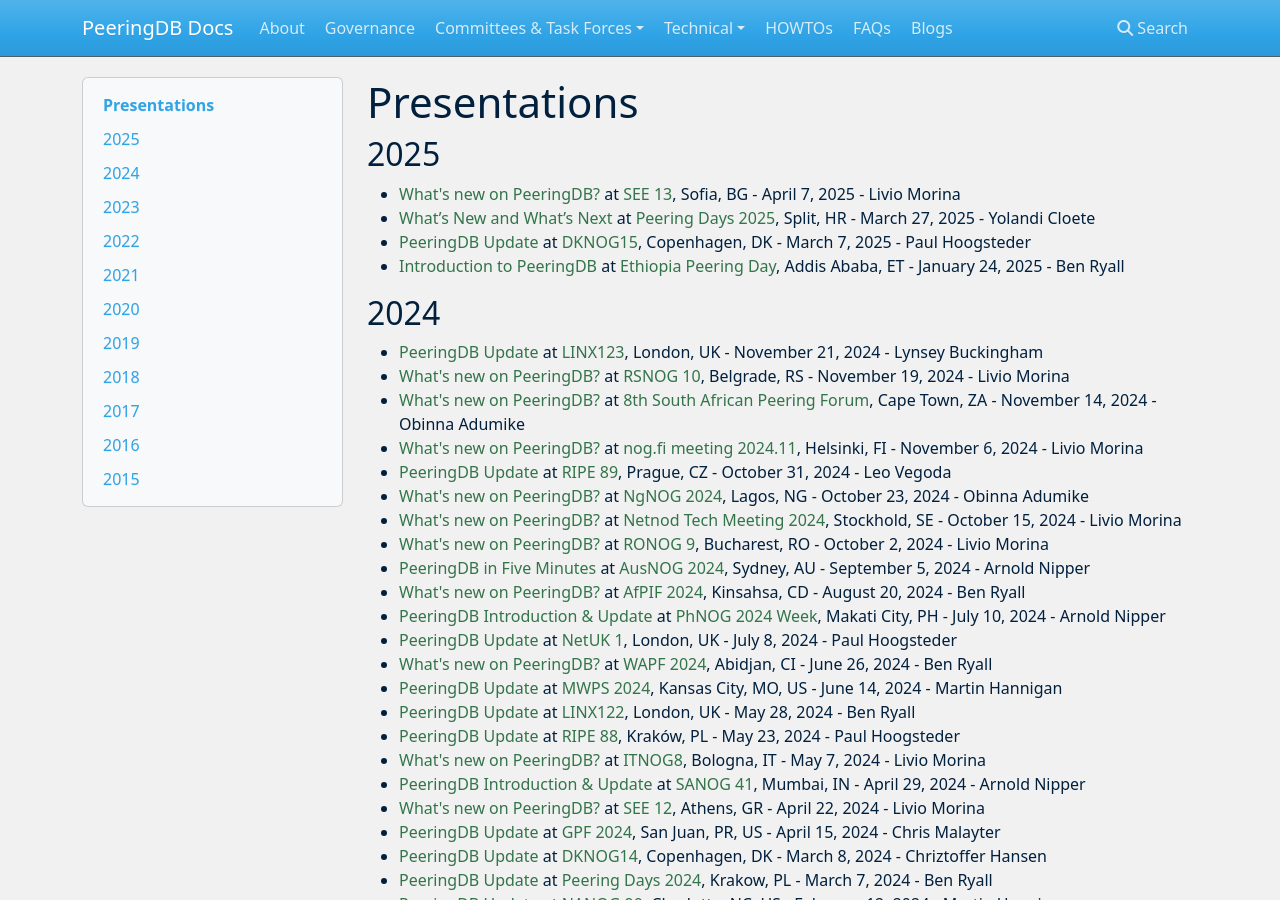
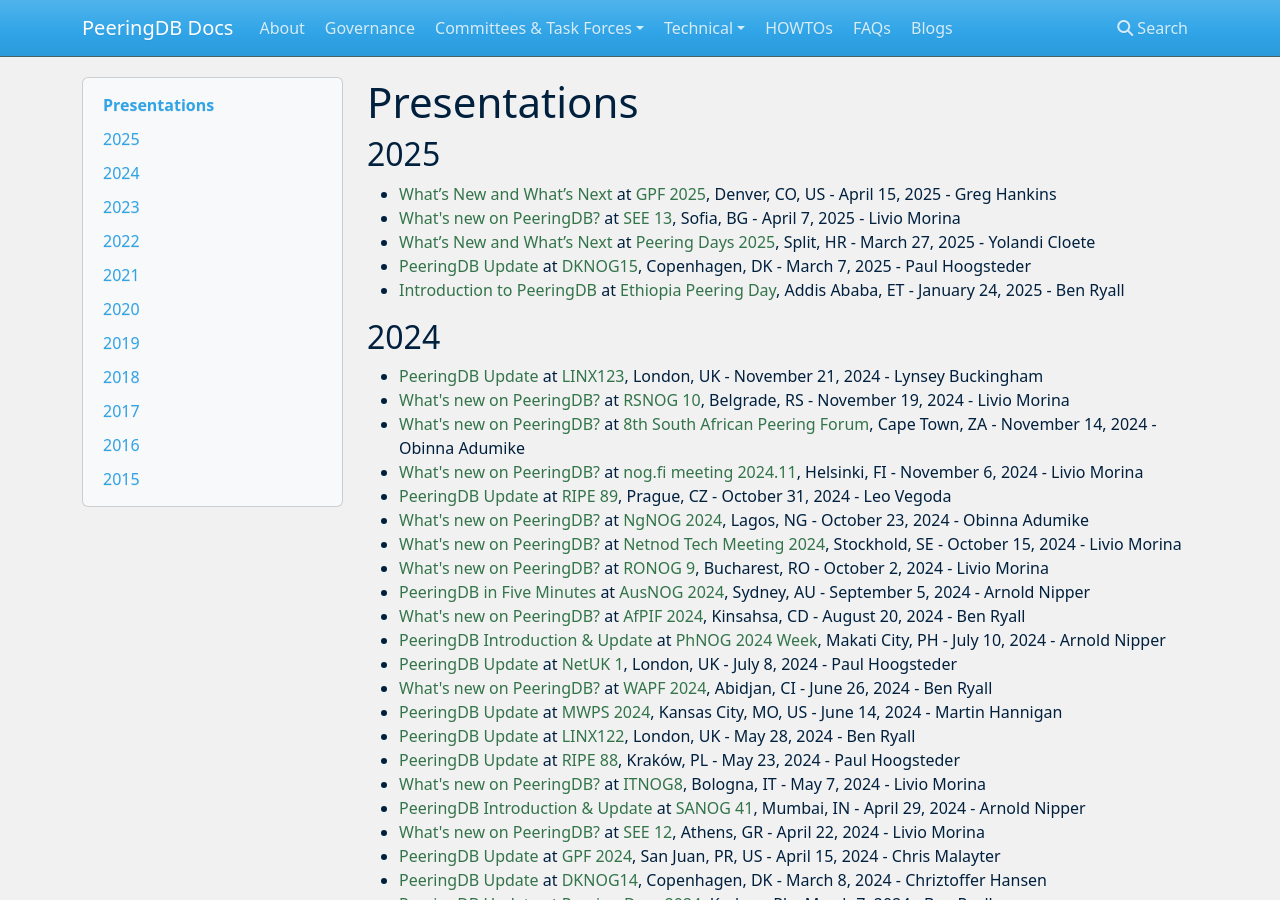
Before and after one commit to peeringdb/docs, an MkDocs documentation site: the page built from docs/presentations.md, in a window 1280 px wide and 900 px high. Built offline with MkDocs 1.6.1, drawn with Linux system fonts in a browser that asks for light colours; nearby versions of some CDN libraries.

Commit message:
Added Greg's GPF 2025 presentation.

```diff
--- a/docs/presentations.md
+++ b/docs/presentations.md
@@ -2,6 +2,7 @@
 
 ## 2025
 
+- [What’s New and What’s Next](presentation/20250415_GPF_2025_Greg_Hankins.pdf) at [GPF 2025](https://globalpeeringforum.org/gpf-agenda-2025/), Denver, CO, US - April 15, 2025 - Greg Hankins
 - [What's new on PeeringDB?](presentation/20250407_SEE13_Morina_Livio.pdf) at [SEE 13](https://www.ripe.net/meetings/regional-meetings/see/see-13/), Sofia, BG - April 7, 2025 - Livio Morina
 - [What’s New and What’s Next](presentation/20250327_PeeringDays2025_Yolandi_Cloete.pdf) at [Peering Days 2025](https://events.dknog.dk/event/32/), Split, HR - March 27, 2025 - Yolandi Cloete
 - [PeeringDB Update](presentation/20250307_DKNOG15_2025_Paul_Hoogsteder.pdf) at [DKNOG15](https://events.dknog.dk/event/32/), Copenhagen, DK - March 7, 2025 - Paul Hoogsteder
```
Also changed, not shown: 1 other file.
